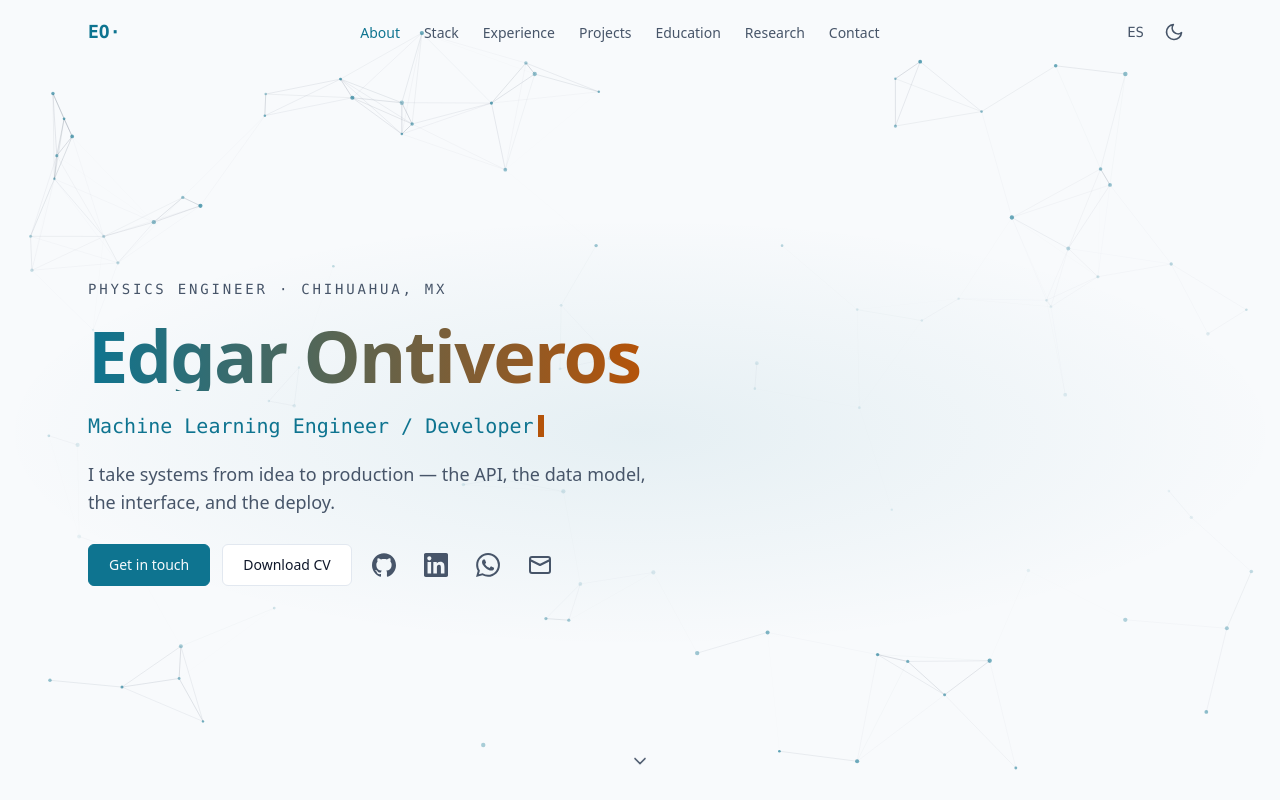
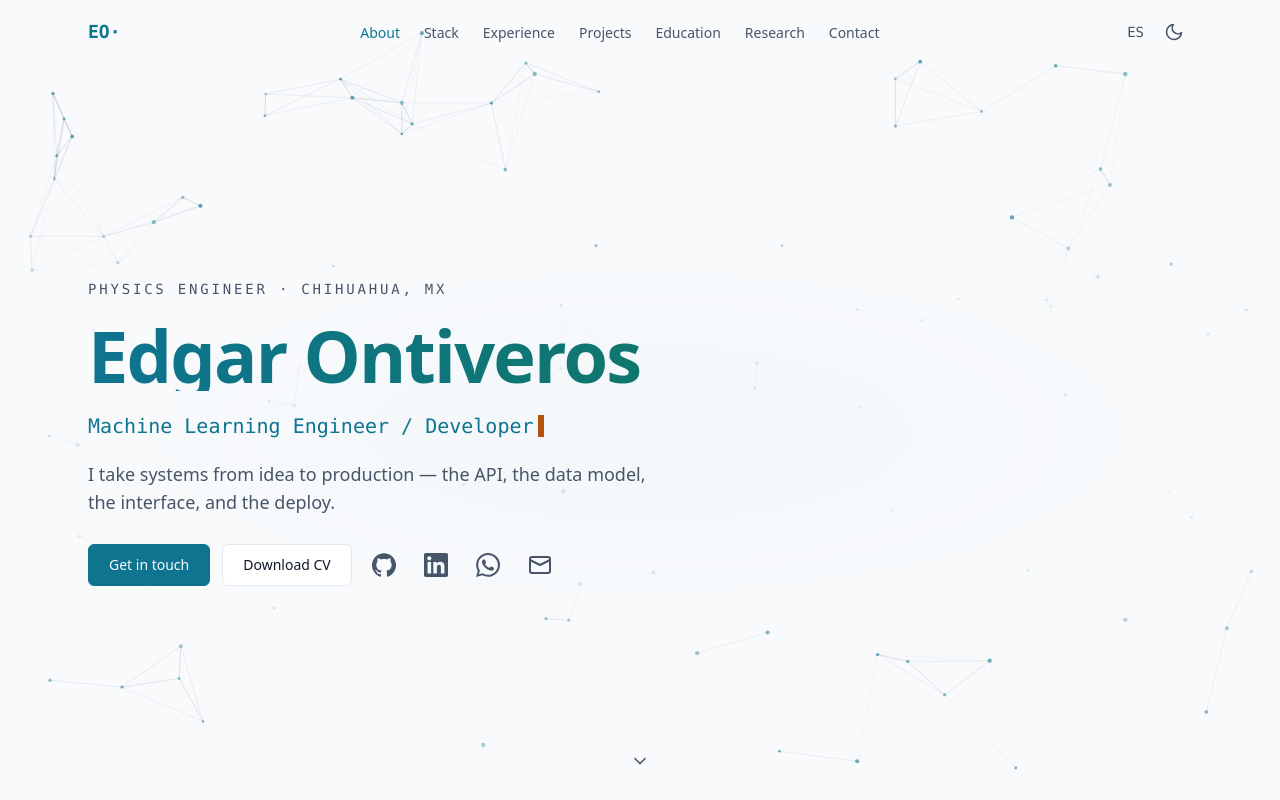
Before and after one commit to Edgar-Ontiveros/edgar-ontiveros.com, a React (Vite) app: page / in a window 1280 px wide. Shown: the top 800 px of the page. Built offline with nearby package versions, Linux system fonts and the light colour scheme.

Commit message:
Tone down hero gradient and glow

```diff
--- a/src/index.css
+++ b/src/index.css
@@ -50,21 +50,23 @@
     }
   }
 
-  /* Resplandor radial tenue detrás del texto del hero (sobre la constelación,
-     bajo el texto). */
+  /* Resplandor radial muy tenue detrás del texto del hero (sobre la
+     constelación, bajo el texto): acento al 2 % y caída corta, para que los
+     nodos y líneas de la constelación se vean nítidos a través de él. */
   .hero-glow {
-    background: radial-gradient(ellipse at center, var(--accent-glow), transparent 70%);
+    background: radial-gradient(ellipse at center, var(--accent-glow-soft), transparent 60%);
   }
 
-  /* Nombre del hero con degradado de acento; fallback sólido en acento
-     donde background-clip: text no aplica. */
+  /* Nombre del hero con degradado sutil entre tonos fríos hermanos (acento
+     cian → teal vecino); fallback sólido en acento donde background-clip:
+     text no aplica. */
   .gradient-name {
     color: var(--accent);
   }
 
   @supports (background-clip: text) or (-webkit-background-clip: text) {
     .gradient-name {
-      background-image: linear-gradient(90deg, var(--accent), var(--accent-2));
+      background-image: linear-gradient(90deg, var(--accent), var(--accent-teal));
       -webkit-background-clip: text;
       background-clip: text;
       color: transparent;
--- a/src/styles/theme.css
+++ b/src/styles/theme.css
@@ -15,6 +15,7 @@
   --text: #e8eaf0;
   --text-muted: #94a3b8; /* 7.5:1 sobre --bg, 6.8:1 sobre --surface (AA) */
   --accent: #22d3ee; /* 10.7:1 sobre --bg (AA) */
+  --accent-teal: #2dd4bf; /* vecino frío del acento (degradado del nombre): 10.3:1 sobre --bg; punto medio con --accent 10.5:1 */
   --accent-2: #f59e0b; /* 9.0:1 sobre --bg (AA) */
   --border: #263349;
 }
@@ -27,6 +28,7 @@
   --text: #0f172a;
   --text-muted: #475569; /* 7.2:1 sobre --bg, 7.6:1 sobre --surface (AA) */
   --accent: #0e7490; /* #22d3ee da 1.7:1 sobre --bg; oscurecido a 5.1:1 (AA) */
+  --accent-teal: #0f766e; /* vecino frío del acento: 5.2:1 sobre --bg; punto medio con --accent 5.2:1 (AA) */
   --accent-2: #b45309; /* #f59e0b da 2.1:1 sobre --bg; oscurecido a 4.8:1 (AA) */
   --border: #e2e8f0;
 }
@@ -40,6 +42,7 @@
     --text: #0f172a;
     --text-muted: #475569;
     --accent: #0e7490;
+    --accent-teal: #0f766e;
     --accent-2: #b45309;
     --border: #e2e8f0;
   }
@@ -56,13 +59,15 @@
      superficies reales del sitio (--bg, --surface, blanco) todo queda ≥ 4.5:1;
      --accent en tema claro baja a 3.9:1 solo si pasa por debajo una zona
      grande azul marino de una captura.
-   --accent-glow: acento al 8 % para el spotlight de tarjetas y el resplandor
-     del hero; sobre --bg deja el texto en 14.1:1 / 6.6:1 (oscuro) y
-     15.3:1 / 6.5:1 (claro).
+   --accent-glow: acento al 8 % para el spotlight de tarjetas; sobre --bg deja
+     el texto en 14.1:1 / 6.6:1 (oscuro) y 15.3:1 / 6.5:1 (claro).
+   --accent-glow-soft: acento al 2 % para el resplandor del hero, lo bastante
+     tenue para que la constelación se vea nítida a través de él.
    --accent-shadow: sombra teñida de acento para el hover lift. */
 :root {
   --bg-glass: color-mix(in srgb, var(--bg) 85%, transparent);
   --accent-glow: color-mix(in srgb, var(--accent) 8%, transparent);
+  --accent-glow-soft: color-mix(in srgb, var(--accent) 2%, transparent);
   --accent-shadow: color-mix(in srgb, var(--accent) 28%, transparent);
 }
 
@@ -93,6 +98,7 @@
   --color-muted: var(--text-muted);
   --color-accent: var(--accent);
   --color-accent-2: var(--accent-2);
+  --color-accent-teal: var(--accent-teal);
   --color-border: var(--border);
   --color-glass: var(--bg-glass);
   --color-accent-glow: var(--accent-glow);
```
